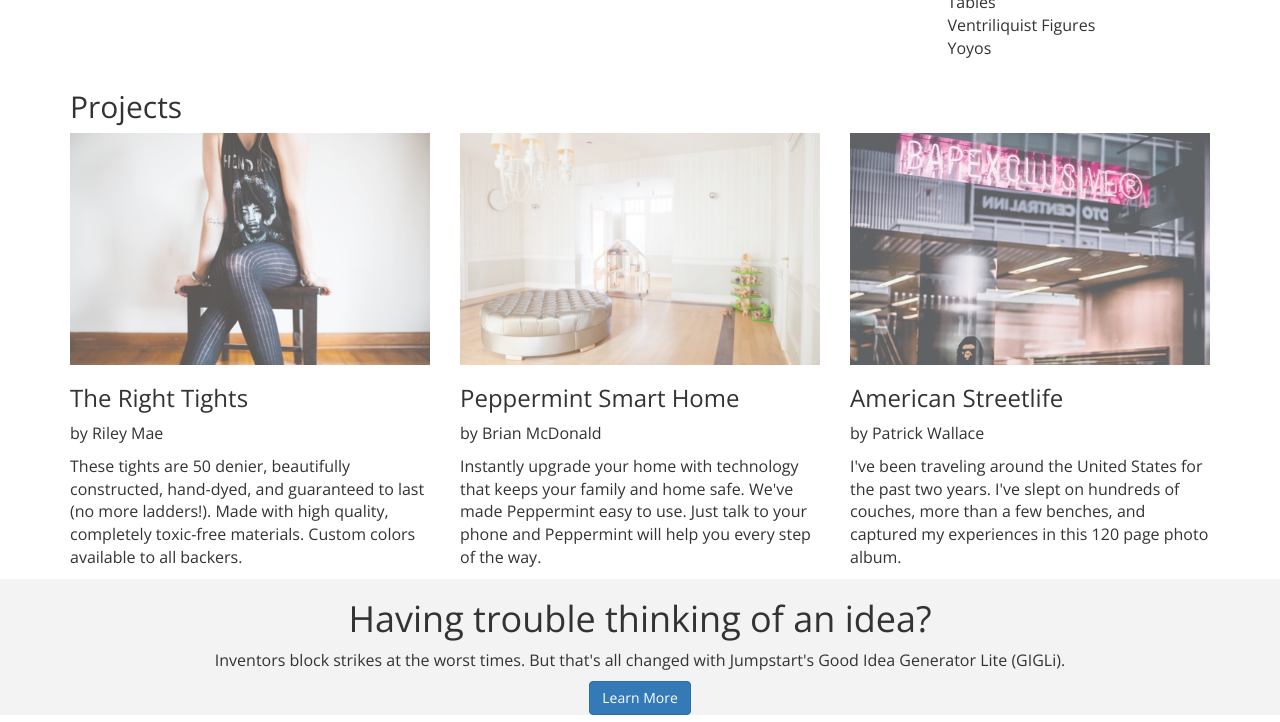
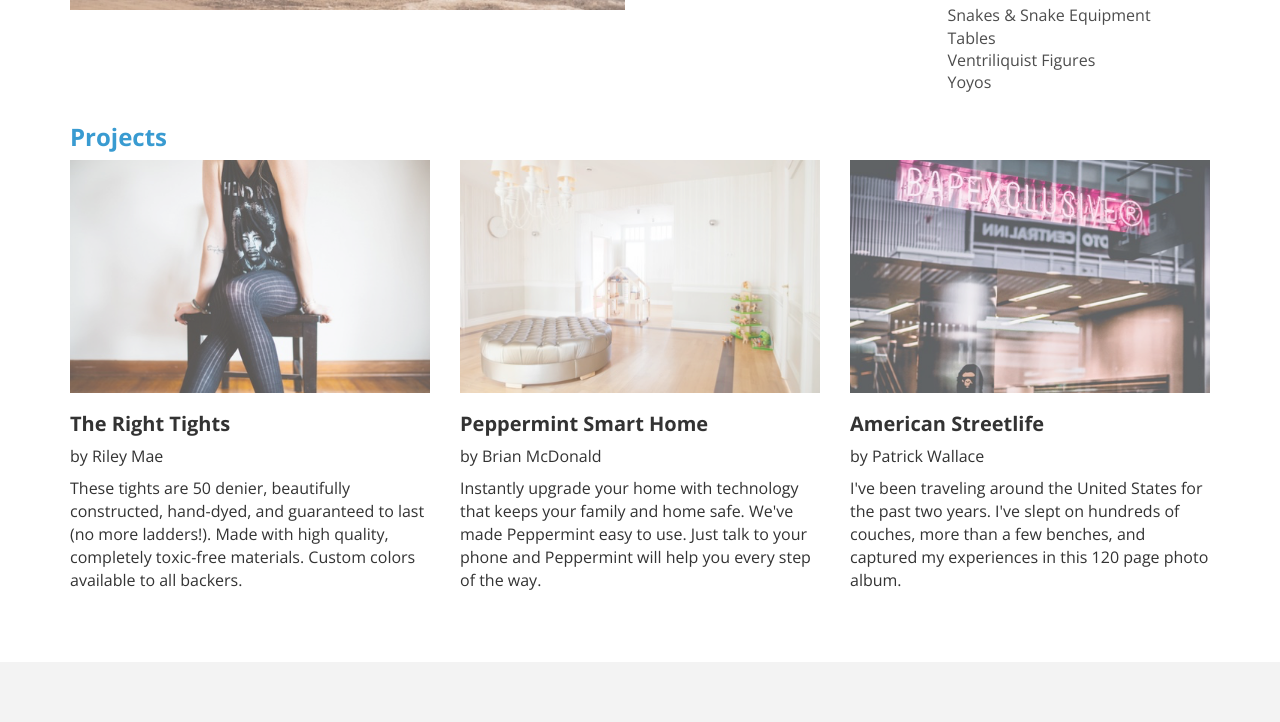
Before and after one commit to marilyndesesa/jumpstart, a plain HTML site: page index.html in a window 1280 px wide. Shown: the part 918-1640 px from the top of the page. Drawn offline with nearby package versions, Linux system fonts and the light colour scheme.

Commit message:
added CSS styling

```diff
--- a/index.html
+++ b/index.html
@@ -34,6 +34,8 @@
       <div class="container-fluid">
         <h1>Get Going</h1>
         <p>Jumpstart your startup with some crowdsourced seed money, or support one of our 300,000,000+ creators and get rewards.</p>
+        <button class="btn btn-primary btn-lg">Jump in
+        </button>
       </div>
     </div>
 
--- a/resources/css/style.css
+++ b/resources/css/style.css
@@ -3,6 +3,32 @@ body{
   font-family: "Open Sans";
 }
 
+.btn{
+  background-color: #399bd1;
+  box-shadow: 0 0 3px rgba(0, 0, 0, 0.5);
+  margin: 0 auto;
+  padding: 1.3rem 0;
+  width: 11.4rem;
+}
+
+button:hover{
+  box-shadow: 0 0 12px rgba(0, 0, 0, 0.9);
+}
+
+button:active{
+  box-shadow: 0 0 0 rgba(0, 0, 0, 0.5);
+}
+
+h2{
+  font-size: 2.4rem;
+  font-weight: bold;
+  color: #399bd1;
+}
+
+h3{
+  font-size: 2rem;
+  font-weight: bold;
+}
 /* nav */
 .navbar-default .navbar-nav>.active>a{
   background-color: #f8f8f8;
@@ -41,15 +67,28 @@ body{
   width: 100%;
   height: auto;
   padding: 11.85rem 0;
+  text-align: center;
 }
 /* slider images */
 
 /* featured content */
+.projects{
+  padding-bottom: 6rem;
+}
+
 .image-container img{
   opacity: 0.7;
   width: 100%;
 }
 
+#product-cat h3{
+  color: #399bd1;
+}
+
+#product-cat li{
+  line-height: 1.4;
+  color: rgba(0, 0, 0, 0.7);
+}
 
 /* supporting content */
 
@@ -57,4 +96,16 @@ body{
 footer{
   background-color: #f3f3f3;
   text-align: center;
+  padding: 6rem 0;
 }
+
+footer h1{
+  font-size: 2.5rem;
+  font-weight: bold;
+}
+
+footer p{
+  width: 42rem;
+  margin: 0 auto;
+  padding: 1.5rem;
+}
```
